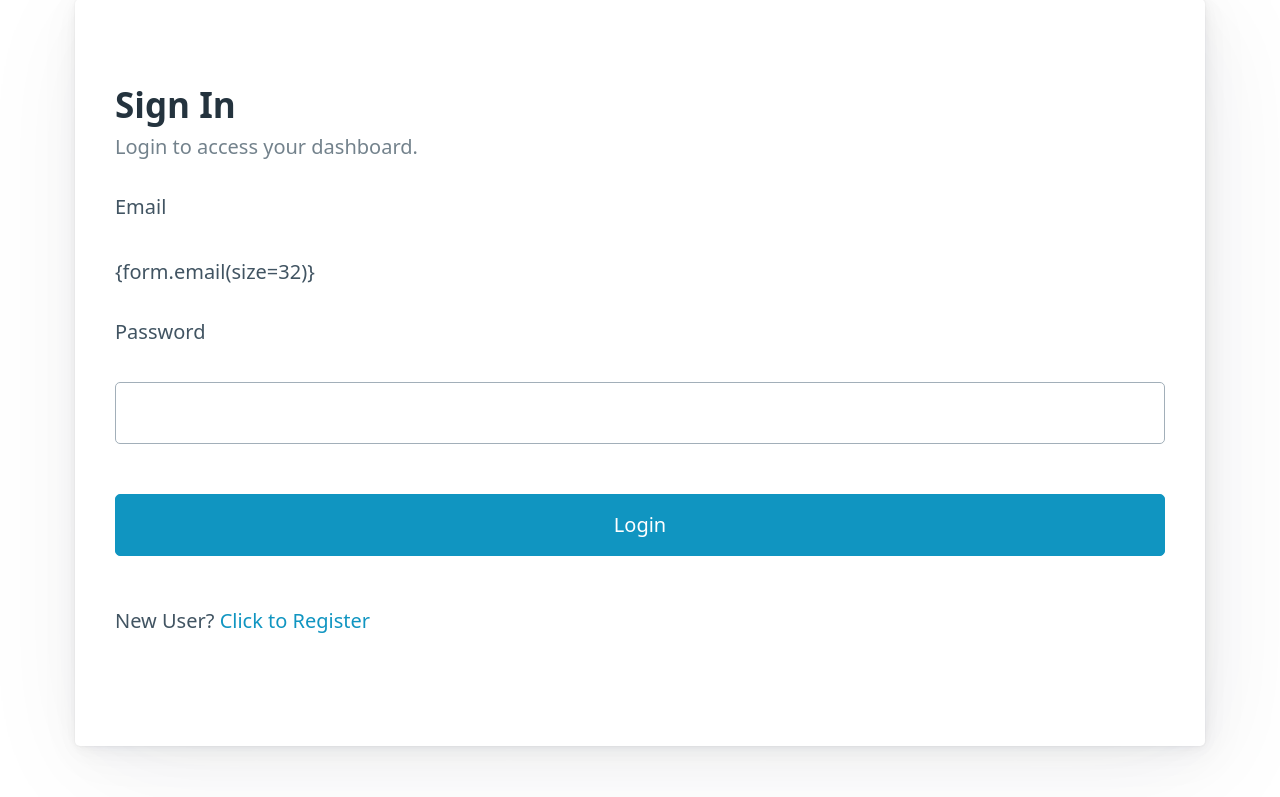
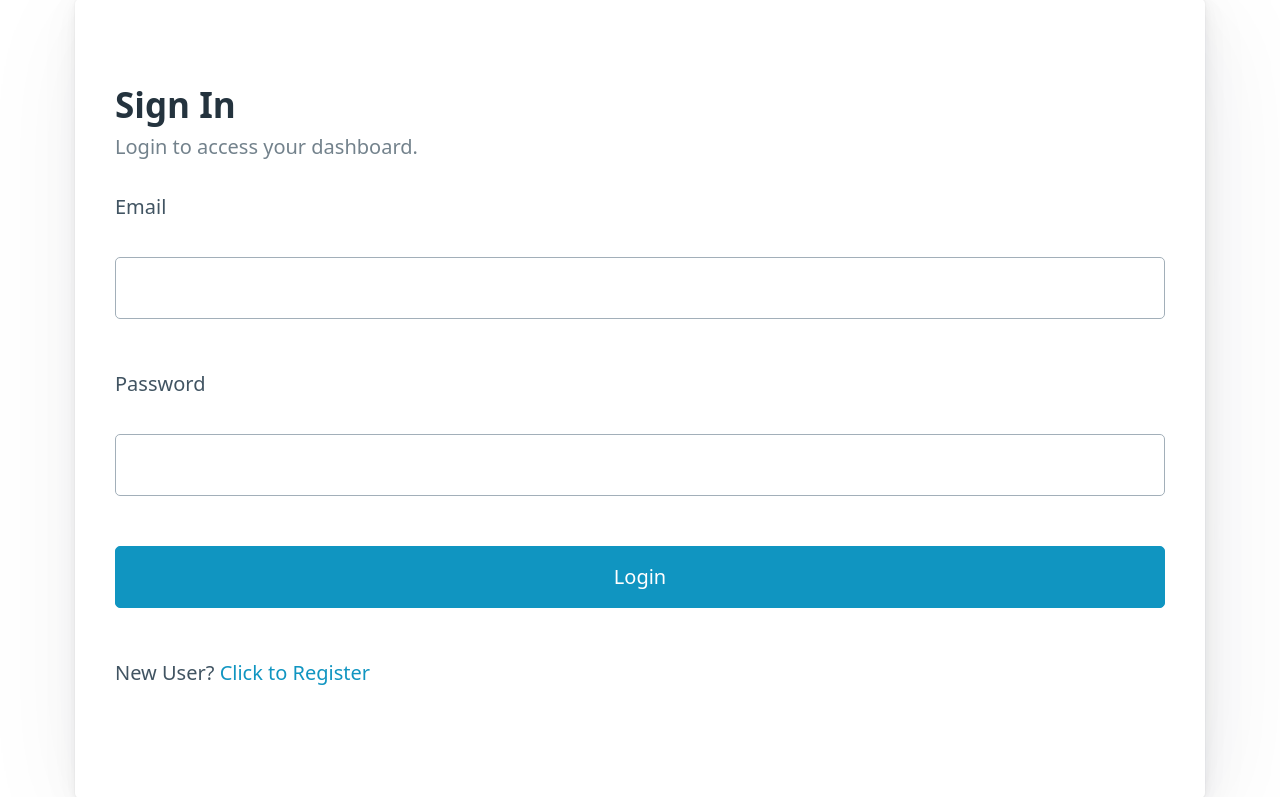
Before and after one commit to VertingsXin/ai_mock_interview, a Flask app: page /login in a window 1280 px wide. Shown: the part 231-1028 px from the top of the page. Before the commit the page ends 992 px from the top, so only its background shows below. Run offline with Flask 3, Linux system fonts and the light colour scheme.

Commit message:
fixed some errors

```diff
--- a/templates/login.html
+++ b/templates/login.html
@@ -10,7 +10,7 @@
             {{form.hidden_tag()}}
             <p>
                 {{form.email.label}}<br>
-                {form.email(size=32)}
+                {{form.email(size=32)}}
             </p>
             <p>
                 {{form.password.label}}<br>
```
